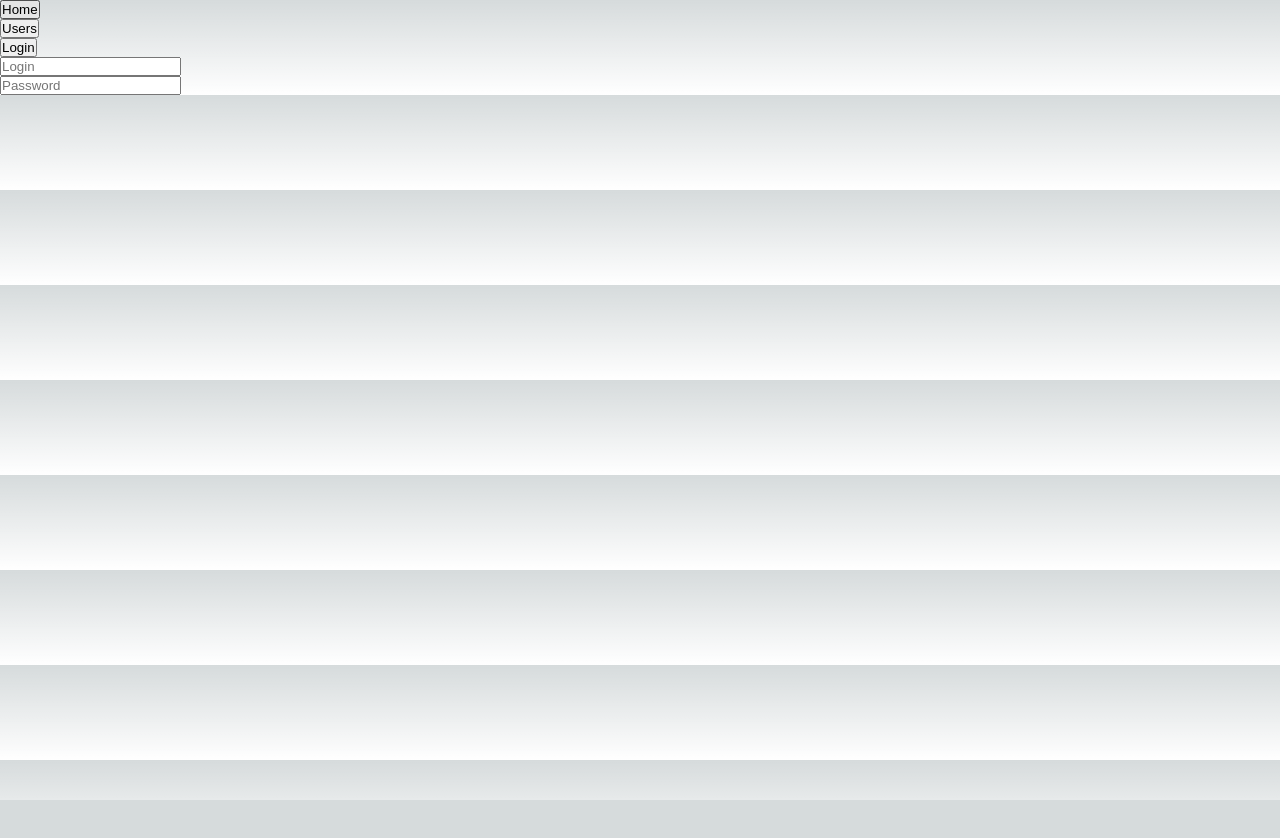
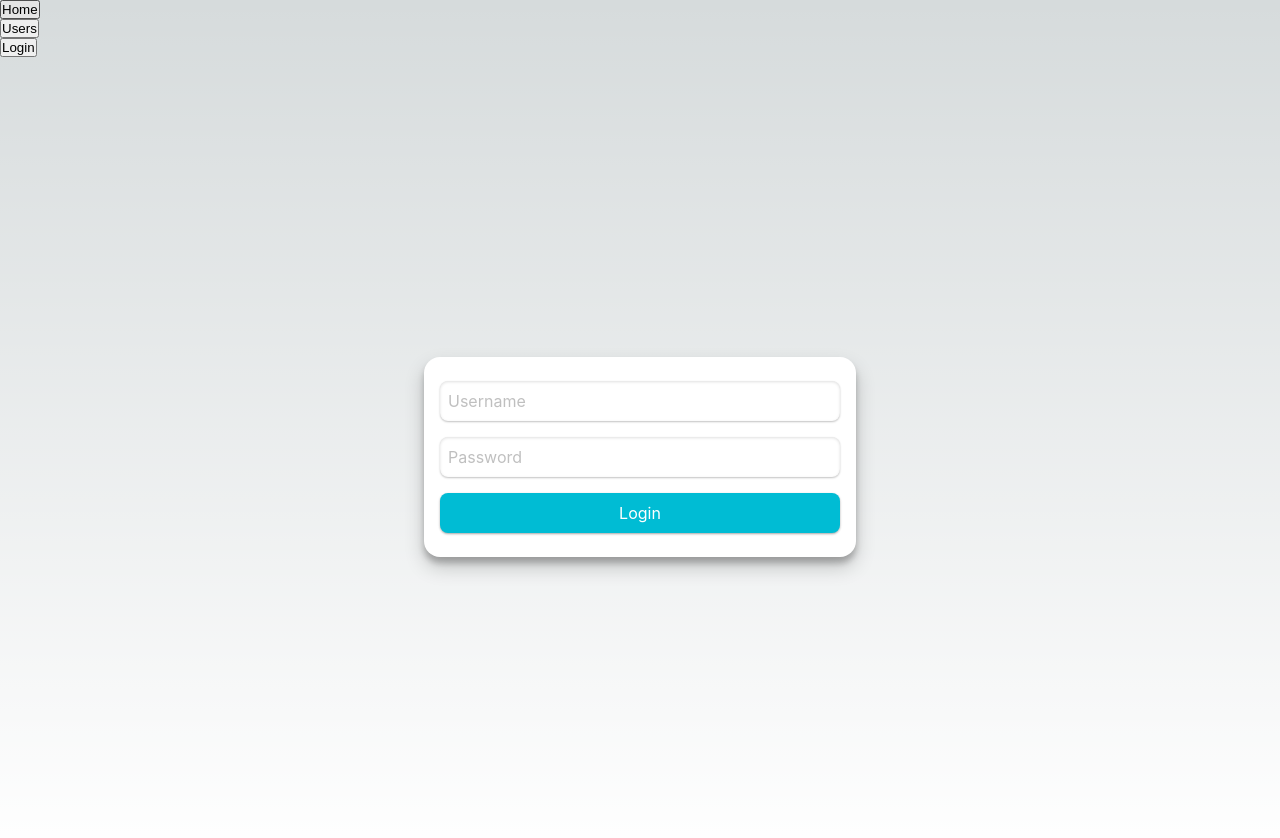
Before and after one commit to MariusNWK/NextApp, a Next.js app: page /login in a window 1280 px wide. Shown: the top 838 px of the page. Before the commit the page ends 800 px from the top, so only its background shows below. Built offline with nearby package versions, Linux system fonts and the light colour scheme; no server answers.

Commit message:
improve login page + use next cookie to stay logged in

```diff
--- a/app/login/infoUser.tsx
+++ b/app/login/infoUser.tsx
@@ -1,29 +1,134 @@
 "use client";
 
-import { useState } from "react";
+import { useState } from 'react';
+import Cookies from 'universal-cookie';
+import { Form, Input, Button } from 'antd';
+import styled from 'styled-components';
+import { LoadingOutlined } from '@ant-design/icons';
+import { RequestCookie } from 'next/dist/server/web/spec-extension/cookies/types';
 
-export default function InfoUser() {
-  const [login, setLogin] = useState("");
-  const [password, setPassword] = useState("");
+const Container = styled.div`
+  display: flex;
+  flex-direction: column;
+  align-items: center;
+  justify-content: center;
+  min-height: 100vh;
+`;
 
-  function handleOnChangeLogin(e: React.ChangeEvent<HTMLInputElement>) {
-    setLogin(e.target.value);
+const LoginForm = styled(Form)`
+  display: flex;
+  flex-direction: column;
+  align-items: center;
+  justify-content: center;
+  padding: 1rem;
+  border-radius: 1rem;
+  box-shadow: 0 10px 20px rgba(0, 0, 0, 0.19), 0 6px 6px rgba(0, 0, 0, 0.23);
+  background-color: #fff;
+`;
+
+const LoginInput = styled(Input)`
+  width: 25rem;
+  height: 2.5rem;
+  margin: 0.5rem 0;
+  padding: 0 0.5rem;
+  border: none;
+  border-radius: 0.5rem;
+  box-shadow: inset 0 1px 3px rgba(0, 0, 0, 0.12), 0 1px 2px rgba(0, 0, 0, 0.24);
+  font-size: 1rem;
+`;
+
+const LoginButton = styled(Button)`
+  width: 25rem;
+  height: 2.5rem;
+  margin: 0.5rem 0;
+  padding: 0;
+  border: none;
+  border-radius: 0.5rem;
+  box-shadow: 0 1px 3px rgba(0, 0, 0, 0.12), 0 1px 2px rgba(0, 0, 0, 0.24);
+  background-color: #00bcd4;
+  color: #fff;
+  font-size: 1rem;
+  cursor: pointer;
+`;
+
+interface LoginProps {
+  user: RequestCookie | undefined;
+}
+
+export default function Login({ user }: LoginProps) {
+  const [username, setUsername] = useState('');
+  const [password, setPassword] = useState('');
+  const [loading, setLoading] = useState(false);
+  const [isLoggedIn, setIsLoggedIn] = useState(user?.value);
+
+  const handleLogin = () => {
+    setLoading(true);
+    setTimeout(async () => {
+      try {
+        // simulate a successful login
+        const cookies = new Cookies();
+        cookies.set('user', username, { path: '/' });
+        setIsLoggedIn(true);
+      } catch (error) {
+        console.error(error);
+      }
+      setLoading(false);
+    }, 1500);
+  };
+
+  const handleLogout = () => {
+    const cookies = new Cookies();
+    setIsLoggedIn(false);
+    cookies.remove('user', { path: '/' });
   }
-  function handleOnChangePassword(e: React.ChangeEvent<HTMLInputElement>) {
-    setPassword(e.target.value);
+
+  if (user?.value && isLoggedIn) {
+    return (
+      <Container>
+        <div>Vous êtes connecté grâce au cookie, <code>{user.value}</code>.</div>
+        <LoginButton type="primary" onClick={handleLogout}>
+          Se déconnecter
+        </LoginButton>
+      </Container>
+    )
+  }
+
+  if (isLoggedIn) {
+    return (
+      <Container>
+        <div>Vous êtes connecté, <code>{username}</code>.</div>
+        <LoginButton type="primary" onClick={handleLogout}>
+          Se déconnecter
+        </LoginButton>
+      </Container>
+    )
   }
 
   return (
-    <div>
-      <div>
-        <input placeholder="Login" onChange={handleOnChangeLogin} />
-        <div>{login}</div>
-      </div>
-      <div>
-        <input placeholder="Password" onChange={handleOnChangePassword} />
-        <div>{password}</div>
-      </div>
-      {login && password && <button>Se connecter</button>}
-    </div>
+    <Container>
+      {loading ? (
+        <div>
+          <p>Loading...</p>
+          <LoadingOutlined />
+        </div>
+      ) : (
+        <LoginForm>
+          <LoginInput
+            placeholder="Username"
+            value={username}
+            onChange={(e) => setUsername(e.target.value)}
+          />
+          <LoginInput
+            placeholder="Password"
+            type="password"
+            value={password}
+            onChange={(e) => setPassword(e.target.value)}
+          />
+          <LoginButton type="primary" onClick={handleLogin}>
+            Login
+          </LoginButton>
+        </LoginForm>
+      )}
+    </Container>
   );
-}
+};
--- a/app/login/page.tsx
+++ b/app/login/page.tsx
@@ -1,11 +1,15 @@
 import Navbar from "../navbar";
 import InfoUser from "./infoUser";
+import { cookies } from 'next/headers';
 
 export default function Login() {
+  const nextCookies = cookies();
+  const user = nextCookies.get('user');
+
   return (
     <div>
       <Navbar />
-      <InfoUser />
+      <InfoUser user={user}/>
     </div>
   );
 }
```
Also changed, not shown: package.json (+9 -1 lines), 1 other file (tests, documents, lock files or other folders).
